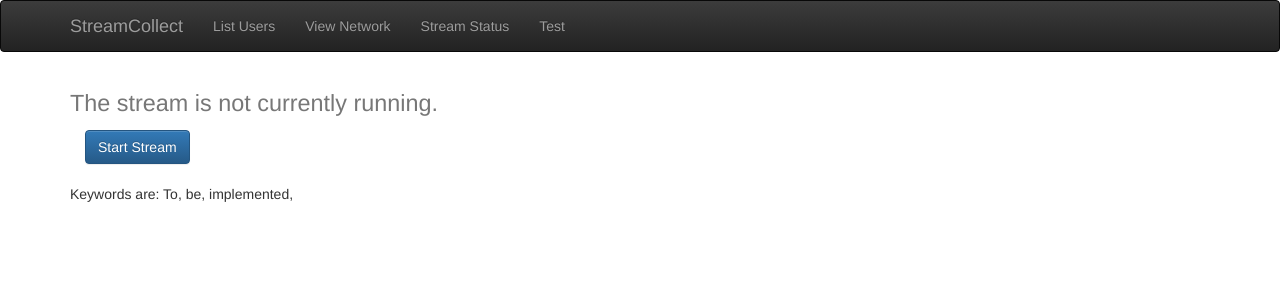
After one commit to rosscg/crisis-data, a Django app: page /stream_status in a window 1280 px wide. The commit adds this page. Shown: the top 300 px of the page. Run offline with Django 3.2, Linux system fonts and the light colour scheme; data that the repository does not hold is empty; parts of the project's set-up code (start-up, migrations or seed data) failed here and were passed over; some libraries are stand-ins or nearby versions.

Commit message:
created stream status page

```diff
--- a/streamcollect/static/css/streamcollect.css
+++ b/streamcollect/static/css/streamcollect.css
@@ -1,5 +1,4 @@
 p {
-    font-size: 10pt;
 }
 
 body {
@@ -12,3 +11,6 @@ body {
     border: 2px solid grey;
     border-radius: 5px;
 }
+
+
+.top_margin_20 { margin-top:20px; }
--- a/streamcollect/templates/streamcollect/base.html
+++ b/streamcollect/templates/streamcollect/base.html
@@ -19,8 +19,7 @@
             <ul class="nav navbar-nav">
               <li><a href="/list_users">List Users</a></li>
               <li><a href="/view_network">View Network</a></li>
-              <li><a href="/start_stream">Start Stream</a></li>
-              <li><a href="/stop_stream">Stop Stream</a></li>
+              <li><a href="/stream_status">Stream Status</a></li>
               <li><a href="/test">Test</a></li>
             </ul>
           </div>
--- a/streamcollect/templates/streamcollect/monitor_user.html
+++ b/streamcollect/templates/streamcollect/monitor_user.html
@@ -13,7 +13,7 @@
   <form action="submit" method="POST">{% csrf_token %}
     <div class="form-group">
       <div class="col-xs-4">
-        <label for="usr">Add Screen Name:</label>
+        <label>Add Screen Name:</label>
         <input type="text" class="form-control" name="info">
         <input type="submit" class="btn btn-primary btn-md" name="screen_name" value="Submit">
       </div>
@@ -25,7 +25,7 @@
   <form action="submit" method="POST">{% csrf_token %}
     <div class="form-group">
       <div class="col-xs-4">
-        <label for="usr">Add Keyword:</label>
+        <label>Add Keyword:</label>
         <input type="text" class="form-control" name="info">
         <input type="submit" class="btn btn-primary btn-md" value="Submit">
       </div>
--- /dev/null
+++ b/streamcollect/templates/streamcollect/stream_status.html
@@ -0,0 +1,41 @@
+{% extends 'streamcollect/base.html' %}
+{% block content %}
+
+<div class="container">
+
+  {% if stream_status is True %}
+  <div class="row">
+    <h1 class="title"><small>The stream is currently running.</small></h1>
+    <form action="submit" method="POST">{% csrf_token %}
+      <div class="form-group">
+        <div class="col-xs-4">
+          <input type="submit" class="btn btn-primary btn-md" name="stop_stream" value="Stop Stream">
+        </div>
+      </div>
+    </form>
+  </div>
+  {% endif %}
+
+  {% if stream_status is False %}
+  <div class="row">
+    <h1 class="title"><small>The stream is not currently running.</small></h1>
+    <form action="submit" method="POST">{% csrf_token %}
+      <div class="form-group">
+        <div class="col-xs-4">
+          <input type="submit" class="btn btn-primary btn-md" name="start_stream" value="Start Stream">
+        </div>
+      </div>
+    </form>
+  </div>
+  {% endif %}
+
+  <div class="row top_margin_20">
+    <p>Keywords are:
+        {% for keyword in keywords %}
+          {{ keyword }},
+        {% endfor %}
+    </p>
+  </div>
+</div>
+
+{% endblock %}
--- a/streamcollect/urls.py
+++ b/streamcollect/urls.py
@@ -8,12 +8,10 @@ urlpatterns = [
     url(r'^view_network$', views.view_network, name='view_network'),
     url(r'^list_users$', views.list_users, name='list_users'),
     url(r'^user/(?P<user_id>\d+)/$', views.user_details, name='user_details'),
+    url(r'^stream_status$', views.stream_status, name='stream_status'),
 
     #TODO: Remove these after debugging
-    url(r'^stop_stream$', views.stop_stream, name='stop_stream'),
-    url(r'^start_stream$', views.start_stream, name='start_stream'),
     url(r'^test$', views.test, name='test'),
-
 
     url(r'^network_data_API$', views.network_data_API, name='network_data_API')
 ]
--- a/streamcollect/views.py
+++ b/streamcollect/views.py
@@ -31,29 +31,35 @@ def user_details(request, user_id):
     user = get_object_or_404(User, user_id=user_id)
     return render(request, 'streamcollect/user_details.html', {'user': user})
 
+def stream_status(request):
+    keywords = ['To', 'be', 'implemented']
+    if not CeleryTask.objects.filter(task_name='stream_kw'):
+        stream_status = False
+    else:
+        stream_status = True
+    return render(request, 'streamcollect/stream_status.html', {'stream_status': stream_status, 'keywords': keywords})
+
 def submit(request):
-    info = request.POST['info']
-    #TODO: Better validation function here
-    if len(info) > 0:
-        if "screen_name" in request.POST:
-            add_user_task.delay(screen_name = info)
-        else:
-            print("Unlabelled button pressed")
-    return redirect('monitor_user')
-
-def start_stream(request):
-    task = twitter_stream_task.delay()
-    print("running task: {}".format(task.task_id))
-    task_object = CeleryTask(celery_task_id = task.task_id, task_name='stream_kw')
-    task_object.save()
-    return redirect('list_users')
-
-def stop_stream(request):
-    for t in CeleryTask.objects.filter(task_name='stream_kw'):
-        print("killing task: {}".format(t.celery_task_id))
-        revoke(t.celery_task_id, terminate=True)
-        t.delete()
-    return redirect('view_network')
+    if "screen_name" in request.POST:
+        #TODO: Add validation function here
+        info = request.POST['info']
+        add_user_task.delay(screen_name = info)
+        return redirect('monitor_user')
+    elif "start_stream" in request.POST:
+        task = twitter_stream_task.delay()
+        #print("running stream task: {}".format(task.task_id))
+        task_object = CeleryTask(celery_task_id = task.task_id, task_name='stream_kw')
+        task_object.save()
+        return redirect('stream_status')
+    elif "stop_stream" in request.POST:
+        for t in CeleryTask.objects.filter(task_name='stream_kw'):
+            print("killing task: {}".format(t.celery_task_id))
+            revoke(t.celery_task_id, terminate=True)
+            t.delete()
+        return redirect('stream_status')
+    else:
+        print("Unlabelled button pressed")
+        return redirect('monitor_user')
 
 def test(request):
     task = trim_spam_accounts.delay()
```
Also changed, not shown: streamcollect/templates/streamcollect/stream.html (deleted, +0 -8 lines).
